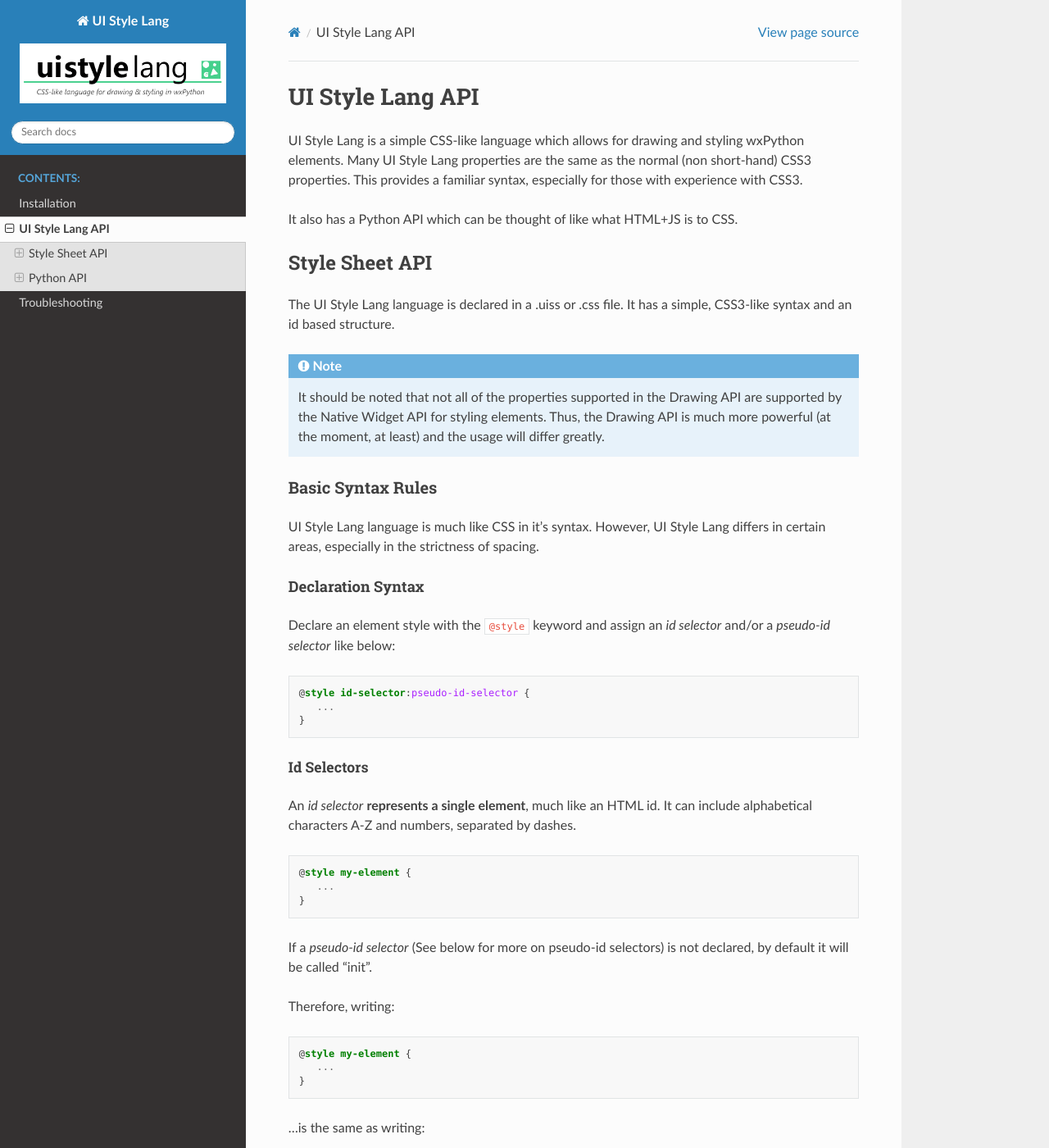
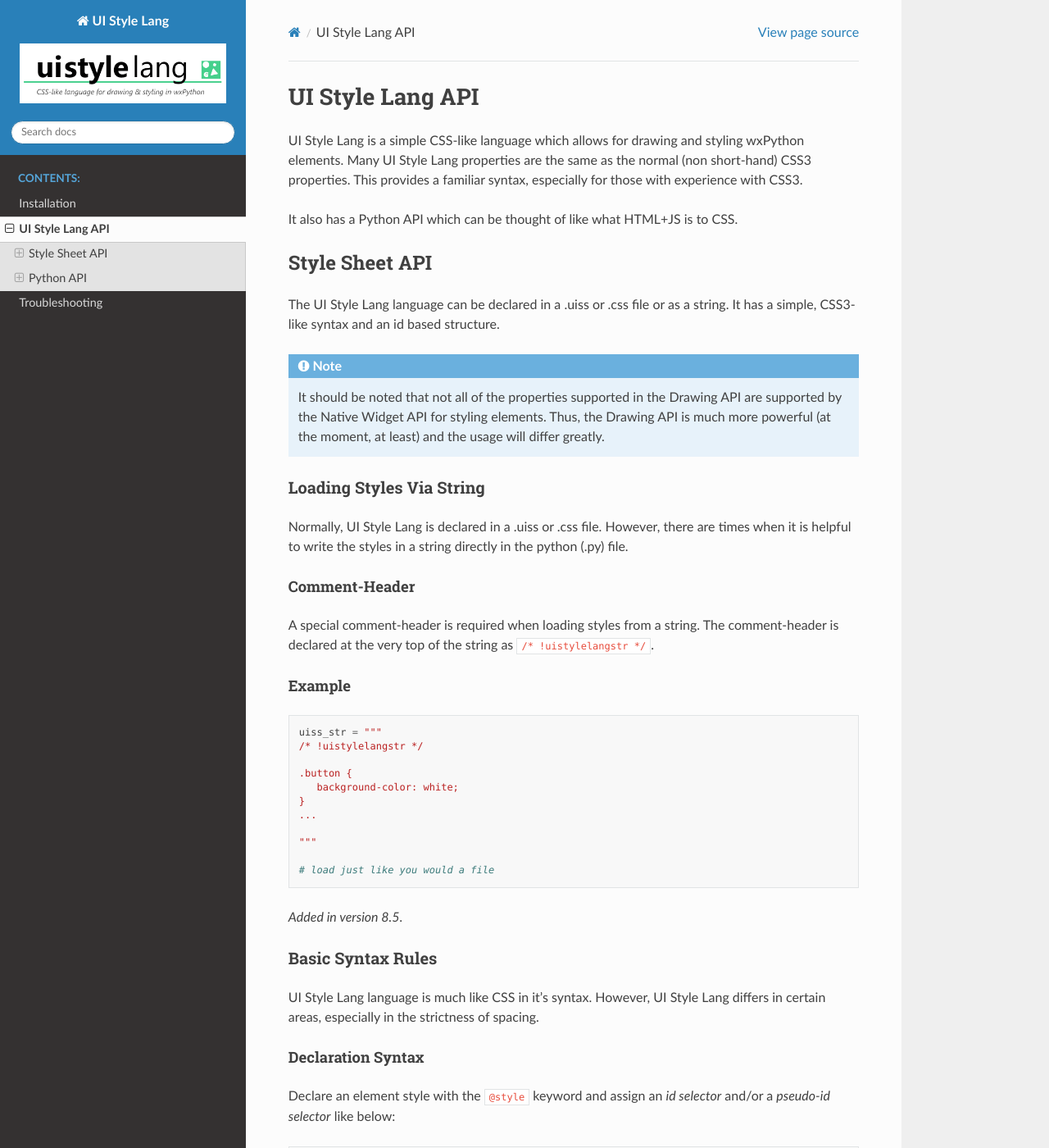
Before and after one commit to Correct-Syntax/ui-style-lang, a Sphinx documentation site: the page built from docs/source/api.rst, in a window 1280 px wide and 1400 px high. Shown: the whole window at 82% size. Built offline with Sphinx 7.4.7 and the Read the Docs theme 2.0.0, drawn with Linux system fonts in a browser that asks for light colours; some of the changed text lies outside the part shown.

Commit message:
update docs for loading from string feature

```diff
--- a/docs/source/api.rst
+++ b/docs/source/api.rst
@@ -10,10 +10,40 @@ It also has a Python API which can be thought of like what HTML+JS is to CSS.
 Style Sheet API
 ===============
 
-The UI Style Lang language is declared in a .uiss or .css file. It has a simple, CSS3-like syntax and an id based structure.
+The UI Style Lang language can be declared in a .uiss or .css file or as a string. It has a simple, CSS3-like syntax and an id based structure.
 
 .. note::
    It should be noted that not all of the properties supported in the Drawing API are supported by the Native Widget API for styling elements. Thus, the Drawing API is much more powerful (at the moment, at least) and the usage will differ greatly.
+
+Loading Styles Via String
+^^^^^^^^^^^^^^^^^^^^^^^^^
+
+Normally, UI Style Lang is declared in a .uiss or .css file. However, there are times when it is helpful to write the styles in a string directly in the python (.py) file.
+
+Comment-Header
+--------------
+
+A special comment-header is required when loading styles from a string. The comment-header is declared at the very top of the string as ``/* !uistylelangstr */``.
+
+Example
+-------
+
+.. code-block:: python
+
+   uiss_str = """
+   /* !uistylelangstr */
+
+   .button {
+      background-color: white;
+   }
+   ...
+
+   """
+
+   # load just like you would a file
+
+.. versionadded:: 8.5
+
 
 Basic Syntax Rules
 ^^^^^^^^^^^^^^^^^^
@@ -427,7 +457,7 @@ The ``UIStylePDC`` class is an enhanced wrapper for the ``wx.adv.PseudoDC``, mak
 
    For example:
 
-   .. code-block::
+   .. code-block:: python
 
          >> dc.InitElem('my-elem', "TEXT", "This is the text to be displayed") # Initial
          ...
@@ -454,14 +484,14 @@ Widgets are styled using the ``name`` parameter as the *id selector*.
 
 Example:
 
-.. code-block::
+.. code-block:: css
 
    # In the stylesheet.uiss file
    @style main-panel {
      background-color: #444;
    }
 
-.. code-block::
+.. code-block:: python
 
    # In the Python file
    app = UIStyleApp(file="stylesheet.uiss")
```
